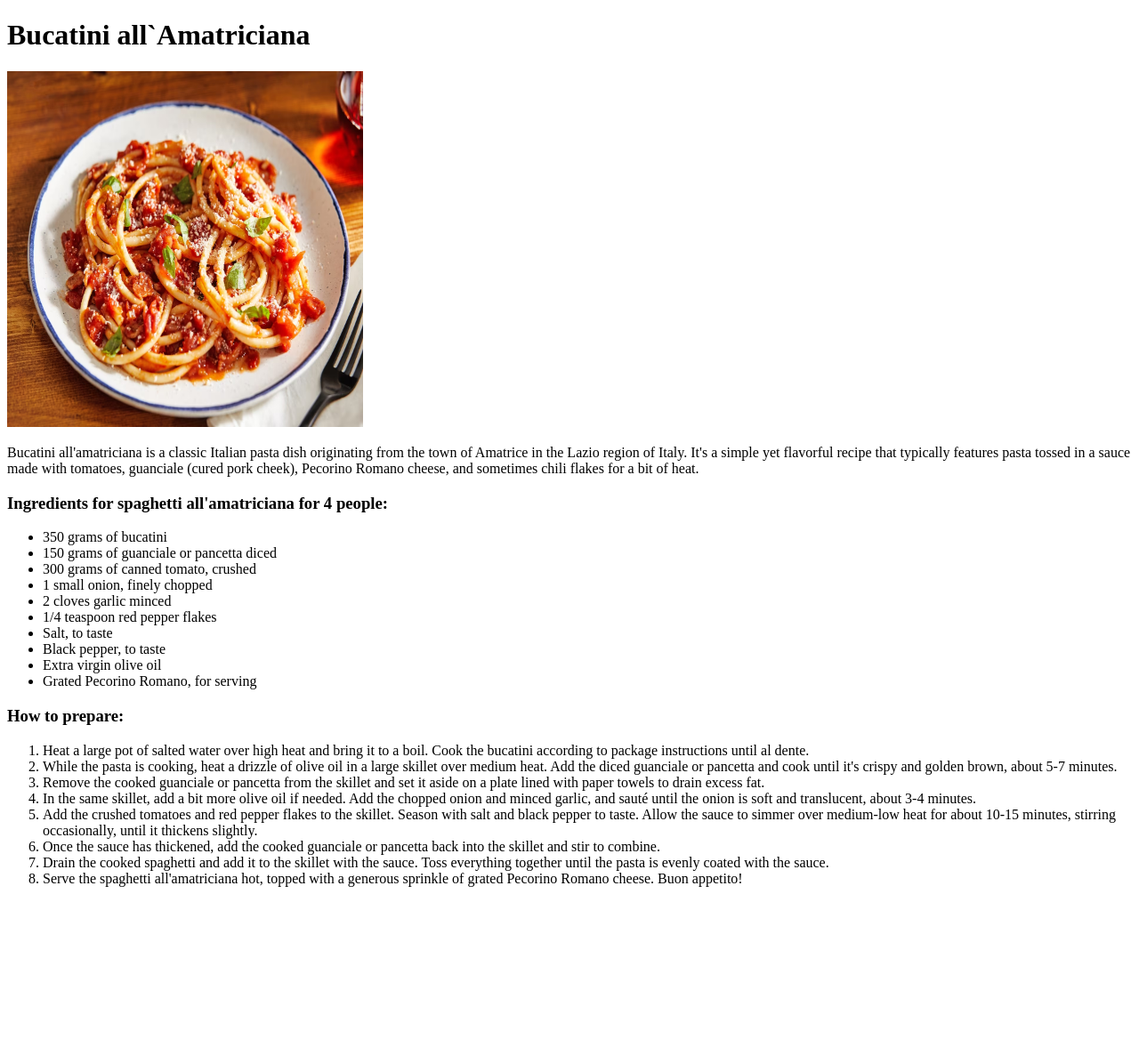
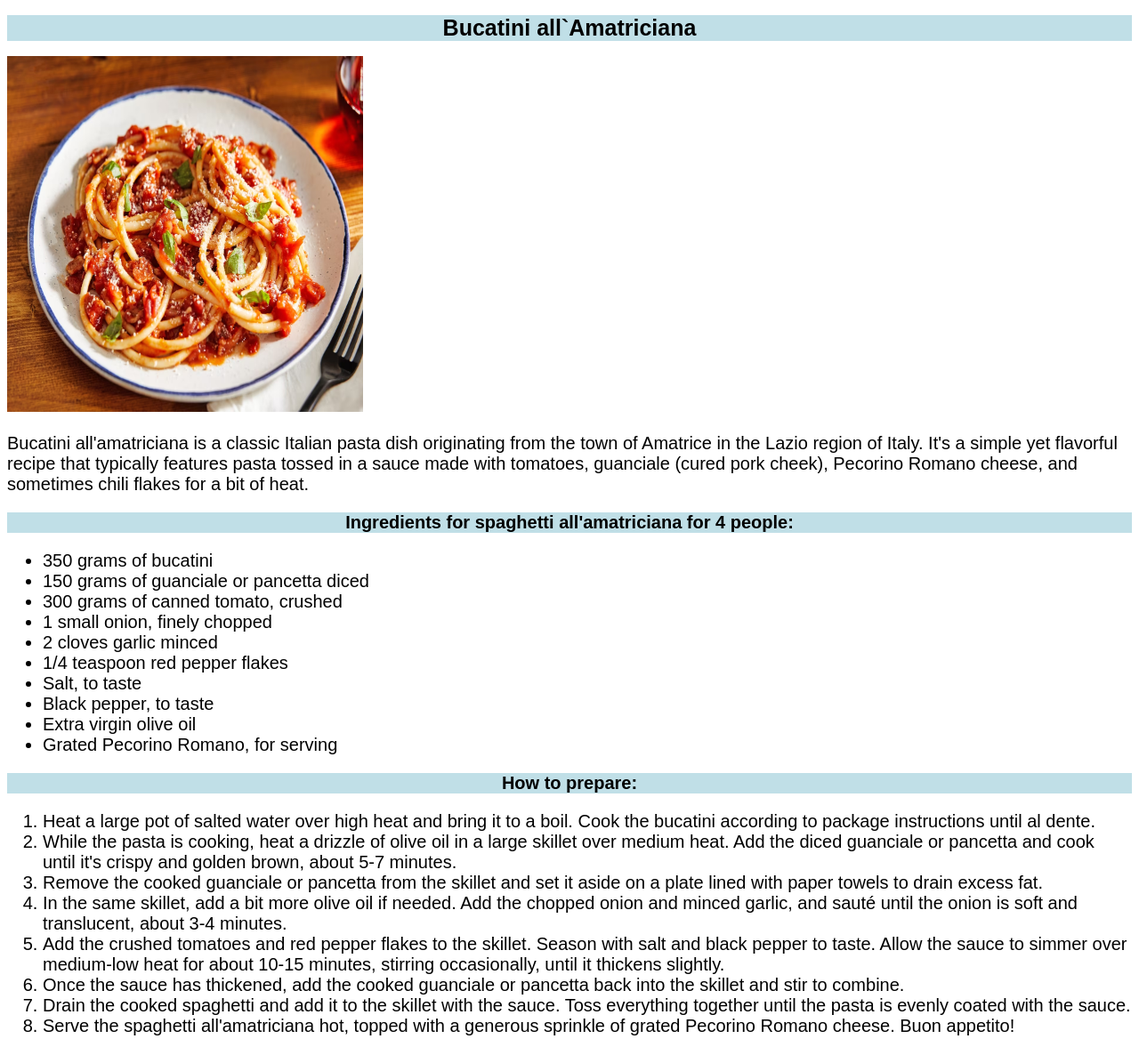
Before and after one commit to helderbadim/odin-recipes, a plain HTML site: page recipies/Bucatini_amatriciana.html in a window 1280 px wide. Shown: the whole page at 89% size. Before the commit the page ends 1013 px from the top, so only its background shows below. Drawn offline with Linux system fonts and the light colour scheme.

Commit message:
Adding Css to Odin Recipies Exercise

```diff
--- a/recipies/Bucatini_amatriciana.html
+++ b/recipies/Bucatini_amatriciana.html
@@ -4,12 +4,13 @@
     <meta charset="UTF-8">
     <meta name="viewport" content="width=device-width, initial-scale=1.0">
     <title>Bucatini all`Amatriciana</title>
+    <link rel="stylesheet" href="../style.css">
 </head>
 <body>
-    <h1>Bucatini all`Amatriciana</h1>
+    <h1 class="Recipe">Bucatini all`Amatriciana</h1>
     <img src="../images/amatriciana.avif" alt="Bucatini all`Amatriciana" width="400" height="400">
         <p>Bucatini all'amatriciana is a classic Italian pasta dish originating from the town of Amatrice in the Lazio region of Italy. It's a simple yet flavorful recipe that typically features pasta tossed in a sauce made with tomatoes, guanciale (cured pork cheek), Pecorino Romano cheese, and sometimes chili flakes for a bit of heat.</p>
-    <h3>Ingredients for spaghetti all'amatriciana for 4 people:</h3>
+    <h3 class="Ingredients">Ingredients for spaghetti all'amatriciana for 4 people:</h3>
         <ul>
             <li>350 grams of bucatini</li>
             <li>150 grams of guanciale or pancetta diced</li>
@@ -22,7 +23,7 @@
             <li>Extra virgin olive oil</li>
             <li>Grated Pecorino Romano, for serving</li>
         </ul>
-    <h3>How to prepare:</h3>
+    <h3 class="Preparation">How to prepare:</h3>
     <ol>
         <li>Heat a large pot of salted water over high heat and bring it to a boil. Cook the bucatini according to package instructions until al dente.</li>
         <li>While the pasta is cooking, heat a drizzle of olive oil in a large skillet over medium heat. Add the diced guanciale or pancetta and cook until it's crispy and golden brown, about 5-7 minutes.</li>
--- /dev/null
+++ b/style.css
@@ -0,0 +1,46 @@
+body{
+    font-family: Arial, Helvetica, sans-serif;
+}
+
+p {
+    font-size: 20px;
+}
+
+ul {
+    font-size: 20px;
+    text-align: left;
+}
+
+ol {
+    font-size: 20px;
+    text-align:left;
+}
+
+.Recipe {
+    font-size: 25px;
+    background-color: #c0dfe7;
+    text-align: center;
+}
+
+.Ingredients {
+    font-size: 20px;
+    background-color: #c0dfe7;
+    text-align: center;
+}
+
+.Preparation {
+    font-size: 20px;
+    background-color: #c0dfe7;
+    text-align: center;
+}
+
+.RecipiesList {
+    font-size: 20px;
+    background-color: #c0dfe7;
+    font-weight: 700;
+}
+
+.title {
+    background-color: #c0dfe7;
+    text-align: center;
+}
```
Also changed, not shown: index.html (+4 -2 lines), recipies/carbonara.html (+4 -3 lines), recipies/lasagna.html (+5 -5 lines).
